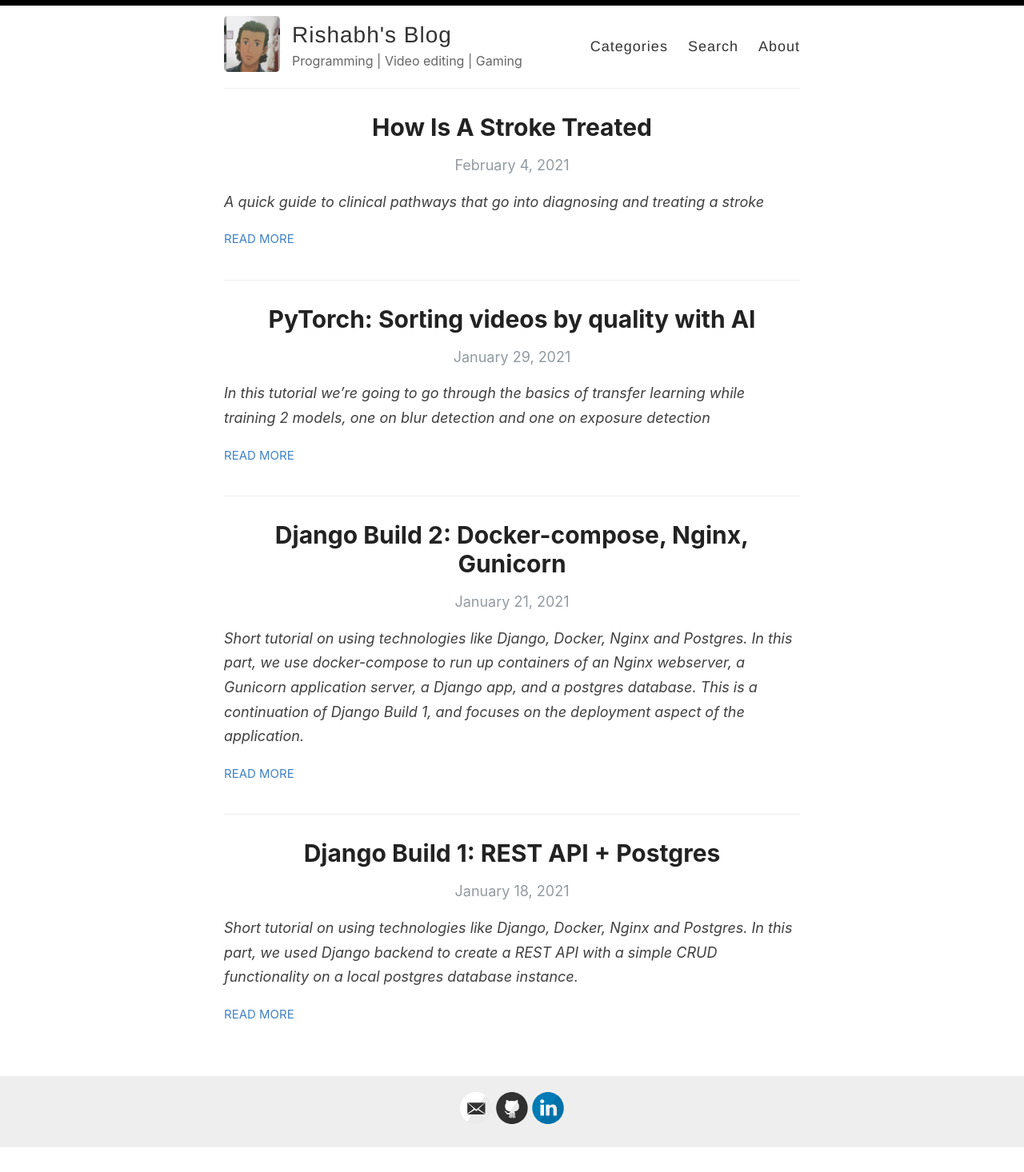
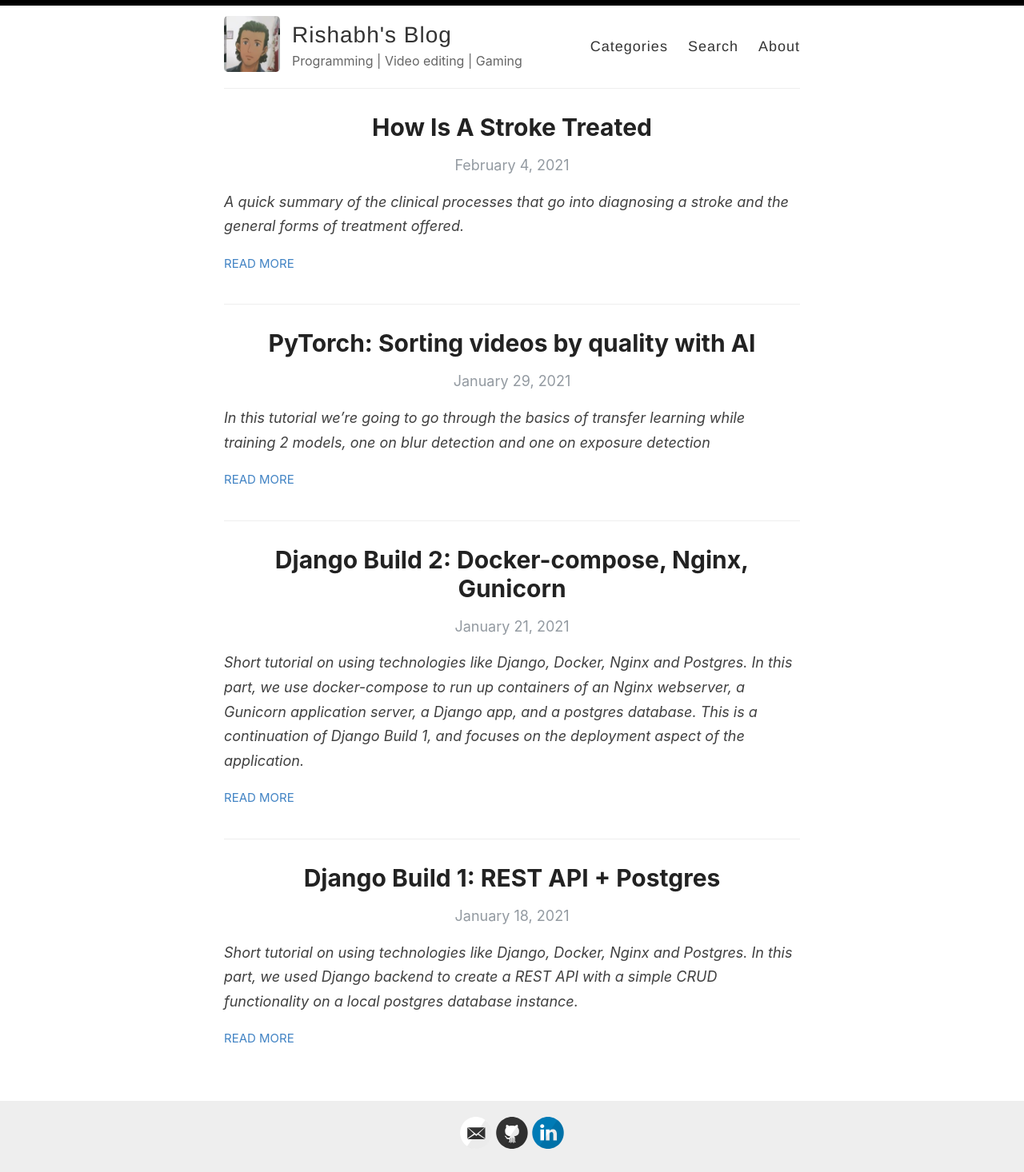
Before and after one commit to CodeSeeker99/codeseeker99.github.io, a Jekyll site: the page built from index.html, in a window 1280 px wide. Shown: the whole page at 80% size. Built offline with Jekyll 4.4.1, drawn with Linux system fonts in a browser that asks for light colours; the list of posts is cut into pages by our own code; before the commit the page ends 1436 px from its top, so only the background shows below that; part of the change alters nothing that is shown.

Commit message:
Update 2021-02-04-how-is-a-stroke-treated.md

```diff
--- a/_posts/2021-02-04-how-is-a-stroke-treated.md
+++ b/_posts/2021-02-04-how-is-a-stroke-treated.md
@@ -2,70 +2,73 @@
 published: true
 ---
 
-_A quick guide to clinical pathways that go into diagnosing and treating a stroke_
+_A quick summary of the clinical processes that go into diagnosing a stroke and the general forms of treatment offered._
 
 ## What is a stroke?
 
-A stroke is a type of medical emergency that occurs when blood supply to the brain gets interrupted due to some reason. Worldwide, it is the second leading cause of death and the third leading cause of disability [[1](https://www.who.int/healthinfo/global_burden_disease/en/)]. The property that makes strokes so deadly is the amount of time the patient has, to get treatment before the problem advances to a serious stage. Since cells in the brain require a constant supply of blood, even the smallest of delays can lead to death of brain cells, most of which can not be regenerated. Typically, patients have a great chance of full recovery if they get treatment hours of the first symptoms. Even in the best scenarios, there can be some irreversible damage to the brain.
+A stroke is a type of medical emergency that occurs when blood supply to the brain gets interrupted due to some reason. Worldwide, it is the second leading cause of death and the third leading cause of disability [[1](https://www.who.int/healthinfo/global_burden_disease/en/)]. The property that makes strokes so deadly is the amount of time the patient has, to get treatment before the problem advances to a serious stage. Since cells in the brain require a constant supply of blood, even the smallest of delays can lead to the death of brain cells, most of which can not be regenerated. Typically, patients have a great chance of full recovery if they get treatment hours of the first symptoms. Even in the best scenarios, there can be some irreversible damage to the brain.
 
 Strokes or cerebrovascular accidents are primarily due to either of 2 reasons; **Ischemia** or **Haemorrhage**.
 
 <h3 style="text-align:left">Ischemic</h3>
-Ischemic strokes are caused when a blood vessel gets blocked off due to some kind of obstruction in it. This is usually due to plaque buildup in the blood, or a clot in the bloodstream. **Transient Ischemic Attacks (ministrokes)** is a type of stroke that happens due to Ischemia in the brain arteries but they usually clear up on their own after sometime, hence lasting for a short period of time.
+Ischemic strokes are caused when a blood vessel gets blocked off due to some kind of obstruction in it. This is usually due to plaque buildup in the blood, or a clot in the bloodstream. **Transient Ischemic Attacks (ministrokes)** is a type of stroke that happens due to Ischemia in the brain arteries but they usually clear up on their own after some time, hence lasting only for a short period.
 
 <h3 style="text-align:left">Haemorrhagic</h3>
-Haemorrhagic strokes happen when a blood artery ruptures and begins leaking blood inside the brain. As a result, blood does not reach where it was supposed to, and some parts of the brain are deprived of Oxygen and nutrients. These strokes are usually more deadly as compares to Ischemic strokes as the increasing blood volume inside the brain applies pressure to the rest of the brain and results in more damage.
+Haemorrhagic strokes happen when a blood artery ruptures and begins leaking blood inside the brain. As a result, blood does not reach where it was supposed to, and some parts of the brain are deprived of Oxygen and nutrients. These strokes are usually more deadly as compares to Ischemic strokes as the increased blood volume inside the brain applies pressure to the rest of the brain and results in more damage.
 
 ### How does one recognise a stroke?
 
-To recognise stroke symptoms, the general hueristic is to look at the **Face**, **Arms**, and **Speech** of a person. An easy way to remember this is to remember the acronym **FAST**.
+To recognise stroke symptoms, the general heuristic is to look at the **Face**, **Arms**, and **Speech** of a person. An easy way to remember this is to remember the acronym **FAST**.
   - **Face**:   If the patient's face is drooping on any side
-  - **Arms**:   If any one arm is more difficult to move than the other.
+  - **Arms**:   If an arm is more difficult to move than the other.
   - **Speech**: If there is slurred speech
-  - **Time**:   If any of the above are true, its time to call the ambulance as these are signs of a stroke.
+  - **Time**:   If any of the above is true, its time to call the ambulance as these are signs of a stroke.
 
-The symptoms on mentioned above happen when the part of the brain controlling them starts becoming deprived of oxygen.
+The symptoms mentioned above happen when the part of the brain controlling them starts becoming deprived of oxygen.
 
 
 ## Diagnosis
 
-**IMAGE OF FLOWCHART HERE**
+![flowchart]({{site.baseurl}}/images/flow.png)
 
 <h3 style="text-align:left">From symptom detection to the hospital ER</h3>
 
-Once the symptoms are detected, the patient is rushed to the hospital. The patient is taken to an emergency room and rushed for imaging after drawing blood [[2](https://youtu.be/n1qL12UGJt0?t=658)]. If the patient is conscious and the symptoms are mild, then physical examination is done by a neurologist to better determine where to look for the bleed in imaging [[3](https://youtu.be/yTMZsxSBv_0?t=145)]. Other risk factors such as existing conditions are also considered. These include but are not limited to Hypertension, Cholestrol, smoking habits, and heart conditions. Basically, any condition that may affect the blood pressure (as high blood pressure is often the cause of haemorrhages).
+Once the symptoms are detected, the patient is rushed to the hospital. The patient is taken to an emergency room and rushed for imaging after drawing blood [[2](https://youtu.be/n1qL12UGJt0?t=658)]. If the patient is conscious and the symptoms are mild, then physical examination is done by a neurologist to better determine where to look for the bleed in imaging [[3](https://youtu.be/yTMZsxSBv_0?t=145)]. Other risk factors such as existing conditions are also considered. These include but are not limited to Hypertension, Cholesterol, smoking habits, and heart conditions. Basically, any condition that may affect the blood pressure (as high blood pressure is often the cause of haemorrhages).
 
-Blood tests are also done parallely to determine if the cause of weakness/unconsciousness is due to low haemoglobin [[4](https://evtoday.com/articles/2019-feb/stroke-patient-workflow-optimization)]. The **Complete Blood Count (CBC)** is used to check for blood conditions. These may also help determine the Etiology of the stroke (i.e cause of the stroke). For example, if the platelet count is low, then there is a higher chance of it being a haemorrhagic stroke. **Electrolytes** and **Blood Sugar** imbalance may also cause stroke-like symptoms. For eg. a low amount of Sodium in blood, can cause impaired electrical activity in the brain, which gives the same symptoms as a stroke. Similarly, Hypoglycemia, or low blood sugar can also cause stroke-like symptoms. There are certain **proteins** in the blood that can cause excessive coalgulation, this is checked for as well. Finally, a toxicology report is also created to check for substances which mimic stroke symptoms [[5](https://youtu.be/AgPpM4jqkxU)].
+Blood tests are also done parallelly to determine if the cause of weakness/unconsciousness is due to low haemoglobin [[4](https://evtoday.com/articles/2019-feb/stroke-patient-workflow-optimization)]. The **Complete Blood Count (CBC)** is used to check for blood conditions. These may also help determine the Etiology of the stroke (i.e cause of the stroke). For example, if the platelet count is low, then there is a higher chance of it being a haemorrhagic stroke. **Electrolytes** and **Blood Sugar** imbalance may also cause stroke-like symptoms. For eg., a low amount of Sodium in the blood can cause impaired electrical activity in the brain, which gives the same symptoms as a stroke. Similarly, Hypoglycemia or low blood sugar can also cause stroke-like symptoms. There are certain **proteins** in the blood that can cause excessive coagulation, this is checked for as well. Finally, a toxicology report is also created to check for substances which mimic stroke symptoms [[5](https://youtu.be/AgPpM4jqkxU)].
 
 <h3 style="text-align:left">Imaging</h3>
 
-Imaging is one of the important confirmation tests done when a stroke is suspected. This is where the etiology of the stroke is determined. Primarily, there are 3 ways in which the brain can be imaged. The fastest method is a simple head CT scan as shown below. While the resolution of this image is less, haemorrhagic strokes can be easily identified in this scan as blood is visible as bright white (since it is denser than the sorrounding tissue) on this scan. Any area that should not have blood, but is showing up white on the scan can immiditely be identified as an area of haemorrhage. Ischemic strokes are not that easy to identy with just a simple CT scan as the areas deprived of blood can seem just as dense as the other regions for quite a long time. After some time however, the deprived region starts to appear darker in the CT scan as the cells keep dying.
+Imaging is one of the important confirmation tests done when a stroke is suspected. This is where the etiology of the stroke is determined. Primarily, there are 3 ways in which the brain can be imaged. The fastest method is a simple head CT scan as shown below. While the resolution of this image is less, haemorrhagic strokes can be easily identified in this scan as blood is visible as bright white (since it is denser than the surrounding tissue) on this scan. Any area that should not have blood, but is showing up white on the scan can immediately be identified as an area of haemorrhage. Ischemic strokes are not that easy to identify with just a simple CT scan as the areas deprived of blood can seem just as dense as the other regions for quite a long time. After some time, however, the deprived region starts to appear darker in the CT scan as the cells keep dying.
 
-**CT IMAGE**
+![CT scan of brain]({{site.baseurl}}/images/ctbrain.png)
+<p style="text-align:center"> Image authors: <a href="https://ysjournal.com/can-artificial-intelligence-tell-the-difference-between-ischemic-and-hemorrhagic-stroke/">here</a> </p>
 
-For ischemic stroke detection, a CT angiogram is created to picture the blood vessels in the brain. This is basically a normal CT scan, but the patient is injected with a fluid that lights up in their bloodstream on the CT images. These images are then cleared off of any tissue, and only the vessels are highlighted. This can show if any artery has a sudden breaking off point, which may indicated bloackage.
+For ischemic stroke detection, a CT angiogram is created to picture the blood vessels in the brain. This is a normal CT scan, but the patient is injected with a fluid that lights up in their bloodstream on the CT images. These images are then cleared off of any tissue, and only the vessels are highlighted. This can show if an artery has a sudden breaking off point, which may indicate a blockage.
 
-**CT Angiogram**
+![CT Angiogram of brain]({{site.baseurl}}/images/angiobrain.jpg)
+<p style="text-align:center"> Image authors: <a href="http://www.ajnr.org/content/36/10/1834">here</a> </p>
 
-Finally, an MRI scan shows tissues of the brain in very high resolution. While this scan takes quite a bit of time, it provides a very high quality image, from which blood circulation can be judged easily. Both CT scans are recommended to be performed if the patient is present in the ER within 6 hours of symptoms [[6](https://www.ncbi.nlm.nih.gov/pmc/articles/PMC6707502/)]
+Finally, an MRI scan shows tissues of the brain in very high resolution. While this scan takes quite a bit of time, it provides a very high-quality image, from which blood circulation can be judged easily. Both CT scans are recommended to be performed if the patient is present in the ER within 6 hours of symptoms [[6](https://www.ncbi.nlm.nih.gov/pmc/articles/PMC6707502/)]
 
-**MRI image**
+![Difference between MRI and CT scans]({{site.baseurl}}/images/mri.png)
+<p style="text-align:center"> Image authors: <a href="http://www.ajnr.org/content/36/10/1834">here</a> </p>
 
 ## Treatment
 
 <h3 style="text-align:left">Ischemic</h3>
 
-**Thrombolytics**: These are a drugs that are targeted to destroy blood clots (thrombus) in the blood stream. For Ischemic strokes these are often the first choice of treatment and require no further work to destroy the clot. However these are only effective if administered quickly after symptoms present themselves. A window of 4.5 hours is defined by the National Institutes of Health, USA [[6](https://www.ncbi.nlm.nih.gov/pmc/articles/PMC6707502/)]. The most commonly administered thrombolytic is called **Tissue Plasminogen Activator (tPA)** [[7](https://www.ncbi.nlm.nih.gov/books/NBK507917/)]. Aspirin generally follows thrombolytic therapy, as it is an anticoagulant, and helps in keeping the blood from clotting again.
+**Thrombolytics**: These are drugs that are targeted to destroy blood clots (thrombus) in the bloodstream. For Ischemic strokes, these are often the first choice of treatment and require no further work to destroy the clot. However, these are only effective if administered quickly after symptoms present themselves. A window of 4.5 hours is defined by the National Institutes of Health, USA [[6](https://www.ncbi.nlm.nih.gov/pmc/articles/PMC6707502/)]. The most commonly administered thrombolytic is called **Tissue Plasminogen Activator (tPA)** [[7](https://www.ncbi.nlm.nih.gov/books/NBK507917/)]. Aspirin generally follows thrombolytic therapy, as it is an anticoagulant, and helps in keeping the blood from clotting again.
 
 Here, you can appreciate why knowing the etiology of the stroke is very important. If an anticoagulant or thrombolytic is administered in a haemorrhagic stroke case, that will make the situation much worse as the ruptured artery would not be able to stop bleeding through clotting!
 
-**Endovascular treatment**: In cases where the clot or blockage has become too big for drugs to work effectively, mechanical operation is performed to remove the clot from the blood vessels. These can be of various types/forms. Some well-known methods are mentioned here:
+**Endovascular treatment**: In cases where the clot or blockage has become too big for drugs to work effectively, a mechanical operation is performed to remove the clot from the blood vessels. These can be of various types/forms. Some well-known methods are mentioned here:
 
-  - **MERCI Retriever**: This is a sheathed wire that is inserted into the blood vessel. Usually insterd through a completely different area (eg. through groin arteries), it is eventually brought to the blocked vessel. The wire is pushed in from behind and brought in front of the clot. Then sheath is pulled back so that the end of the wire is revealed. The wire itself has a tendency to coil, hence forming a net to catch the clot. The wire is now pulled out and it brings the clot out with it. This method was the first of its kind mechanical procedure to be approved by the FDA.
+  - **MERCI Retriever**: This is a sheathed wire that is inserted into the blood vessel. Usually inserted through a completely different area (eg. through groin arteries), it is eventually brought to the blocked vessel. The wire is pushed in from behind and brought in front of the clot. Then sheath is pulled back so that the end of the wire is revealed. The wire itself tends to coil, hence forming a net to catch the clot. The wire is now pulled out and it brings the clot out with it. This method was the first of its kind mechanical procedure to be approved by the FDA.
 
   ![Clip]({{site.baseurl}}/images/MERCI.png)
 
-  - **Aspiration catheter**: This is a suction based method. A tube is inserted into the vessel and brought near the clot. The clot is then poked with a wire while the tube sucks in all the plaque.
+  - **Aspiration catheter**: This is a suction-based method. A tube is inserted into the vessel and brought near the clot. The clot is then poked with a wire while the tube sucks in all the plaque.
 
   ![Clip]({{site.baseurl}}/images/suction.png)
 
@@ -75,27 +78,27 @@ Here, you can appreciate why knowing the etiology of the stroke is very importan
 
 <h3 style="text-align:left">Haemorrhagic</h3>
 
-**Intra-cranial Pressure management**: While this is not a solution to the problem, this is one of the most important parts of the treatment. The greatest risk in a haemorrhagic patient is damage to the brain due to increasing intra-cranial pressure. The intracranial pressure is recommended to be kept below 20mm Hg [[8](https://www.ncbi.nlm.nih.gov/pmc/articles/PMC2291314/)]. While general medication is administered to keep this low, there are mechanical methods to do this as well. Some of these are mentioned below:
+**Intra-cranial Pressure management**: While this is not a solution to the problem, this is one of the most important parts of the treatment. The greatest risk in a haemorrhagic patient is damage to the brain due to increased intracranial pressure. The intracranial pressure is recommended to be kept below 20mm Hg [[8](https://www.ncbi.nlm.nih.gov/pmc/articles/PMC2291314/)]. While general medication is administered to keep this low, there are mechanical methods to do this as well. Some of these are mentioned below:
 
-  - **Ventricular drains**: Ventricles are cavities in the brain which produces Cerebro Spinal Fluid (CSF) which is an important fuild for the nervous system. Drains are attached to these areas because during a haemorrhage, blood starts filling up these cavities. Drugs are also used to separate blood from the CSF.
+  - **Ventricular drains**: Ventricles are cavities in the brain which produces Cerebro Spinal Fluid (CSF) which is an important fluid for the nervous system. Drains are attached to these areas because, during a haemorrhage, blood starts filling up these cavities. Drugs are also used to separate blood from the CSF.
 
   - **Blurr hole**: If necessary, a surgeon will cut the skull bone (with a small drilled hole called a "burr hole") to decrease the compression of the brain tissue.
 
-**General Medication**: Unlike in Ischemic strokes, there is no common drug based treatment of haemhorragic strokes. So, medication only caters to manage the patient before surgery can be performed [[8](https://www.ncbi.nlm.nih.gov/pmc/articles/PMC2291314/)].
+**General Medication**: Unlike in Ischemic strokes, there is no common drug-based treatment of haemorrhagic strokes. So, medication only caters to manage the patient before surgery can be performed [[8](https://www.ncbi.nlm.nih.gov/pmc/articles/PMC2291314/)].
 
-  - **Anti-hypertensive**:Due to the rupture in artery, the heart tries to pump more blood to get it to reach the brain, which increases the blood pressure. This can increase the pressure inside the skull, which can cause a lot of complications as menioned earlier.  Therefore, these drugs are administered to prevent very high blood pressure. Moreover, ventricular drains are attached to the back of the patient to keep the pressure low.
+  - **Anti-hypertensive**: Due to a rupture in the artery, the heart tries to pump more blood to get it to reach the brain, which increases the blood pressure. This can increase the pressure inside the skull, which can cause a lot of complications as mentioned earlier.  Therefore, these drugs are administered to prevent very high blood pressure. Moreover, ventricular drains are attached to the back of the patient to keep the pressure low.
 
-  - **Homeostatic Therapy**: This is given to counter the effects of any older medication, eg. Aspirin/Warfarin (which are anti-coagulanting in nature, and might prevent the rupture from natually healing).
+  - **Homeostatic Therapy**: This is given to counter the effects of any older medication, eg. Aspirin/Warfarin (which are anti-coagulating in nature, and might prevent the rupture from naturally healing).
 
-  - **Anti-convulsive**: When blood leaks into the brain, the pressure it exerts can cause problems with the normal electrical signals inside, and end up causing seizures. These drugs are administered to prevent seizures from occuring.
+  - **Anti-convulsive**: When blood leaks into the brain, the pressure it exerts can cause problems with the normal electrical signals inside, and end up causing seizures. These drugs are administered to prevent seizures from occurring.
 
 
 **Mechanical procedures**: There are many mechanical ways of treating haemorrhagic strokes.
 
-  - **Clipping**: For haemorrhages caused due bursting of aneurysms (a balloned area of the vessel which is weakened). Clipping is a surgical method where, the base of the aneurysm is shut using a clip, so the blood stops flowing in that direction.
+  - **Clipping**: For haemorrhages caused due to bursting of aneurysms (a ballooned area of the vessel which is weakened). Clipping is a surgical method where, the base of the aneurysm is shut using a clip, so the blood stops flowing in that direction.
 
   ![Clip]({{site.baseurl}}/images/clipping.png)
 
-  - **Coil embolization**: The aneurysm can also be blocked off using a special wire. This is a wire similar to that used in the MERCI retriever. It is placed inside the aneurysm and then its sheath is removed. It is allowed to keep coiling inside the aneurysm till the entire bubble is filled with coil, moreover, blood clots form on this coil, making a tight seal, allowing normal circulation of blood to the brain.
+  - **Coil embolization**: The aneurysm can also be blocked off using a special wire. This is a wire similar to that used in the MERCI retriever. It is placed inside the aneurysm and then its sheath is removed. It is allowed to keep coiling inside the aneurysm till the entire bubble is filled with the coil, moreover, blood clots form on this coil, making a tight seal, allowing normal circulation of blood to the brain.
 
   ![Embolization]({{site.baseurl}}/images/embolization.png)
```
